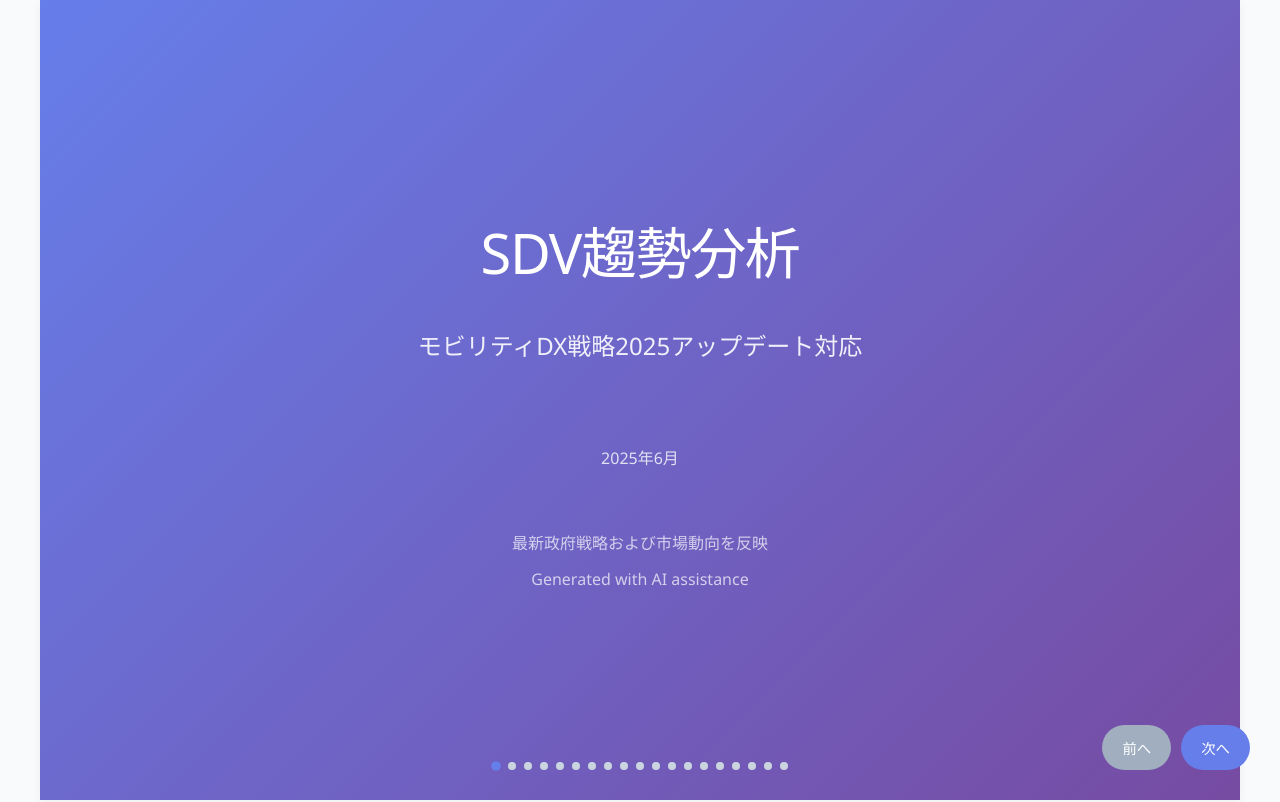
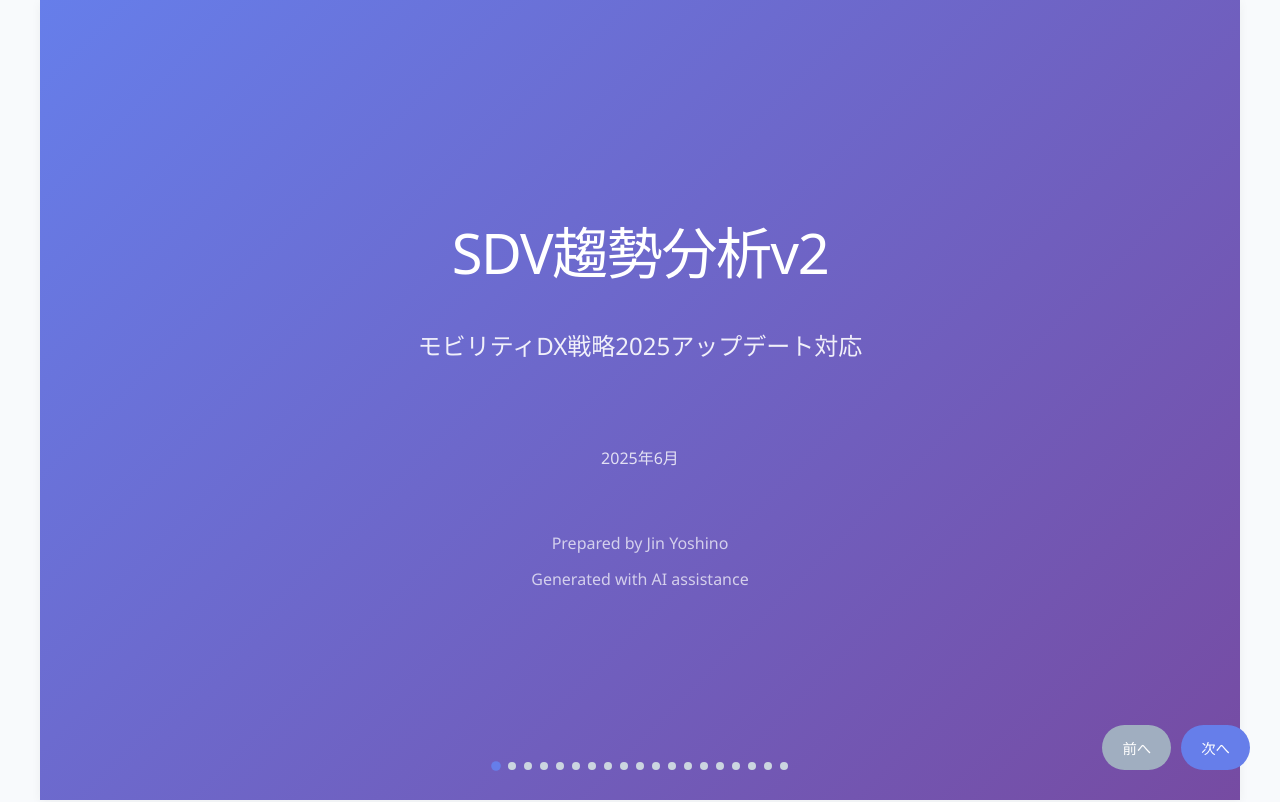
Before and after one commit to 07jin07/sdv-analysis-presentation-v2, a plain HTML site: page sdv_analysis_presentation.html in a window 1280 px wide. Drawn offline with nearby package versions, Linux system fonts and the light colour scheme.

Commit message:
Update sdv_analysis_presentation.html

```diff
--- a/sdv_analysis_presentation.html
+++ b/sdv_analysis_presentation.html
@@ -3,7 +3,7 @@
 <head>
     <meta charset="UTF-8">
     <meta name="viewport" content="width=device-width, initial-scale=1.0">
-    <title>SDV趨勢分析 - 最新版プレゼンテーション</title>
+    <title>SDV趨勢分析v2 - 最新版プレゼンテーション</title>
     <script src="https://cdnjs.cloudflare.com/ajax/libs/Chart.js/3.9.1/chart.min.js"></script>
     <style>
         * {
@@ -554,11 +554,11 @@
     <div class="presentation-container">
         <!-- Slide 1: Title -->
         <div class="slide title-slide active" data-slide="1">
-            <h1 class="slide-title">SDV趨勢分析</h1>
+            <h1 class="slide-title">SDV趨勢分析v2</h1>
             <p class="slide-subtitle">モビリティDX戦略2025アップデート対応</p>
             <p class="date">2025年6月</p>
             <div style="margin-top: 60px; font-size: 1rem; color: rgba(255,255,255,0.7); text-align: center;">
-                <p>最新政府戦略および市場動向を反映</p>
+                <p>Prepared by Jin Yoshino</p>
                 <p style="margin-top: 10px;">Generated with AI assistance</p>
             </div>
         </div>
```
